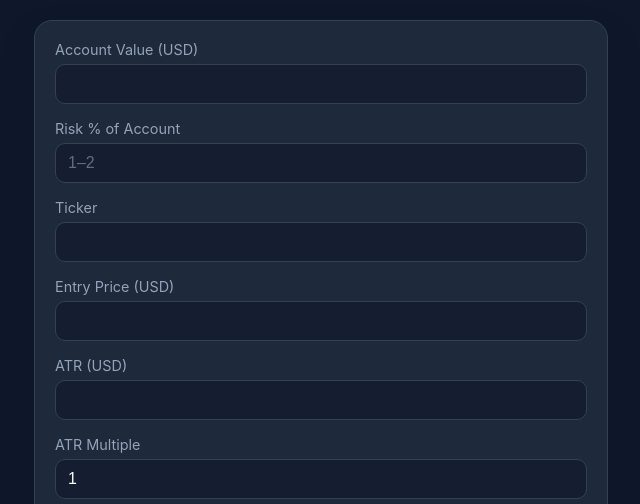
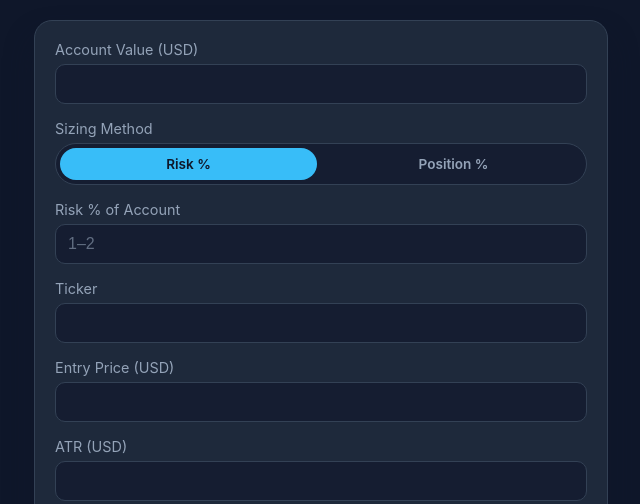
Before and after one commit to Guanghan-Li/ABList, a Flask app: page /position-sizer in a window 1280 px wide. Shown: the part 166-670 px from the top of the page, without its empty margins (22-662 px from the left). Run offline with Flask 3, Linux system fonts and the light colour scheme.

Commit message:
added a way to calculate atr based off of profolio size to get

```diff
--- a/templates/position_sizer_atr.html
+++ b/templates/position_sizer_atr.html
@@ -91,6 +91,40 @@
     }
     input::placeholder { color: rgba(148, 163, 184, 0.6); }
     .inline-toggle { display: flex; align-items: center; gap: 10px; }
+    .segmented {
+      display: flex;
+      gap: 8px;
+      flex-wrap: wrap;
+      background: rgba(15, 23, 42, 0.6);
+      border-radius: 999px;
+      border: 1px solid var(--border);
+      padding: 4px;
+    }
+    .segmented-option {
+      flex: 1;
+      position: relative;
+      text-align: center;
+      font-size: 0.85rem;
+      font-weight: 600;
+      color: var(--muted);
+      cursor: pointer;
+    }
+    .segmented-option span {
+      display: block;
+      padding: 8px 10px;
+      border-radius: 999px;
+      transition: background 0.2s ease, color 0.2s ease;
+    }
+    .segmented-option input {
+      position: absolute;
+      opacity: 0;
+      pointer-events: none;
+    }
+    .segmented-option input:checked + span {
+      background: var(--accent);
+      color: #0f172a;
+    }
+    .mode-field.hidden { display: none; }
     .actions { display: flex; gap: 12px; flex-wrap: wrap; }
     button {
       border: none;
@@ -178,8 +212,25 @@
             <input type="number" id="account_value" min="0" step="0.01" required />
           </div>
           <div class="field">
+            <label>Sizing Method</label>
+            <div class="segmented" id="sizingModeToggle">
+              <label class="segmented-option">
+                <input type="radio" name="sizing_mode" value="risk" checked />
+                <span>Risk %</span>
+              </label>
+              <label class="segmented-option">
+                <input type="radio" name="sizing_mode" value="position" />
+                <span>Position %</span>
+              </label>
+            </div>
+          </div>
+          <div class="field mode-field" id="riskField">
             <label for="risk_pct">Risk % of Account</label>
             <input type="number" id="risk_pct" min="0" step="0.01" placeholder="1–2" required />
+          </div>
+          <div class="field mode-field hidden" id="positionField">
+            <label for="position_pct">Position % of Account</label>
+            <input type="number" id="position_pct" min="0" step="0.01" />
           </div>
           <div class="field">
             <label for="ticker">Ticker</label>
@@ -238,7 +289,7 @@
         <div class="result-row"><span class="result-label">Stop (ATR × <span id="out_atr_mult">1.0</span>)</span><span class="result-value" id="out_stop">$0.0000</span></div>
         <div class="result-row"><span class="result-label">Per-share risk</span><span class="result-value" id="out_psr">$0.0000</span></div>
         <div class="result-row">
-          <span class="result-label">Account risk cap</span>
+          <span class="result-label" id="riskRowLabel">Account risk cap</span>
           <span class="result-value"><span id="out_accrisk">$0.0000</span><span class="pill" id="riskPill">0%</span></span>
         </div>
         <div class="result-row"><span class="result-label">Shares to buy</span><span class="result-value" id="out_shares">0.0000</span></div>
@@ -263,7 +314,10 @@
         </div>
         <details>
           <summary>Formula</summary>
-          <p>shares = (account_value × risk_pct / 100) / (atr_value × atr_multiple + slippage_pct / 100 × entry_price)</p>
+          <p>
+            Risk % mode: shares = (account_value × risk_pct / 100) / (atr_value × atr_multiple + slippage_pct / 100 × entry_price)<br />
+            Position % mode: shares = ((account_value × position_pct / 100) - commission_per_trade) / entry_price
+          </p>
         </details>
       </section>
       <section class="card results" id="atrTargets">
@@ -298,8 +352,28 @@
       const targetsBody = document.getElementById('targetsBody');
       const riskPill = document.getElementById('riskPill');
       const posPill = document.getElementById('posPill');
+      const riskRowLabel = document.getElementById('riskRowLabel');
+      const sizingModeRadios = Array.from(document.querySelectorAll('input[name="sizing_mode"]'));
+      const riskFieldWrap = document.getElementById('riskField');
+      const positionFieldWrap = document.getElementById('positionField');
+      const riskInput = document.getElementById('risk_pct');
+      const positionInput = document.getElementById('position_pct');
 
-      const requiredFields = ['account_value', 'risk_pct', 'ticker', 'entry_price', 'atr_value'];
+      const requiredFields = ['account_value', 'ticker', 'entry_price', 'atr_value'];
+
+      function getSizingMode() {
+        const active = sizingModeRadios.find((radio) => radio.checked);
+        return active ? active.value : 'risk';
+      }
+
+      function updateSizingModeUI() {
+        const mode = getSizingMode();
+        const showPosition = mode === 'position';
+        if (riskFieldWrap) riskFieldWrap.classList.toggle('hidden', showPosition);
+        if (positionFieldWrap) positionFieldWrap.classList.toggle('hidden', !showPosition);
+        if (riskInput) riskInput.required = !showPosition;
+        if (positionInput) positionInput.required = showPosition;
+      }
 
       function parseNumber(id, fallback = NaN) {
         const input = document.getElementById(id);
@@ -344,7 +418,9 @@
 
         const values = {
           account_value: parseNumber('account_value'),
+          sizing_mode: getSizingMode(),
           risk_pct: parseNumber('risk_pct'),
+          position_pct: parseNumber('position_pct'),
           ticker: (document.getElementById('ticker').value || '').trim().toUpperCase(),
           entry_price: parseNumber('entry_price'),
           atr_value: parseNumber('atr_value'),
@@ -371,6 +447,18 @@
           return;
         }
 
+        if (values.sizing_mode === 'risk') {
+          if (!Number.isFinite(values.risk_pct) || values.risk_pct <= 0) {
+            showError('Please enter a valid risk percentage.');
+            return;
+          }
+        } else {
+          if (!Number.isFinite(values.position_pct) || values.position_pct <= 0) {
+            showError('Please enter a valid position percentage.');
+            return;
+          }
+        }
+
         const stop_distance = values.atr_value * values.atr_multiple;
         const stop_price = values.entry_price - stop_distance;
         const per_share_risk = stop_distance + (values.slippage_pct / 100) * values.entry_price;
@@ -379,8 +467,22 @@
           return;
         }
 
-        const account_risk_usd = values.account_value * (values.risk_pct / 100);
-        let raw_shares = account_risk_usd / per_share_risk;
+        let sizing_budget_usd;
+        let raw_shares;
+
+        if (values.sizing_mode === 'risk') {
+          sizing_budget_usd = values.account_value * (values.risk_pct / 100);
+          raw_shares = sizing_budget_usd / per_share_risk;
+        } else {
+          sizing_budget_usd = values.account_value * (values.position_pct / 100);
+          const spendable = sizing_budget_usd - values.commission_per_trade;
+          if (spendable <= 0) {
+            showError('Position size is too small after commission. Increase your position %.');
+            return;
+          }
+          raw_shares = spendable / values.entry_price;
+        }
+
         let shares = values.allow_fractional ? raw_shares : Math.floor(raw_shares);
         if (!Number.isFinite(shares) || shares <= 0) {
           showError('Calculated share size is invalid. Adjust your inputs.');
@@ -412,8 +514,12 @@
         setText('out_atr_mult', formatNum(values.atr_multiple));
         setText('out_stop', formatUSD(stop_price));
         setText('out_psr', formatUSD(per_share_risk));
-        setText('out_accrisk', formatUSD(account_risk_usd));
-        riskPill.textContent = `${values.risk_pct.toFixed(2)}%`;
+        if (riskRowLabel) {
+          riskRowLabel.textContent = values.sizing_mode === 'risk' ? 'Account risk cap' : 'Position allocation';
+        }
+        const selectedPct = values.sizing_mode === 'risk' ? values.risk_pct : values.position_pct;
+        setText('out_accrisk', formatUSD(sizing_budget_usd));
+        riskPill.textContent = `${selectedPct.toFixed(2)}%`;
         setText('out_shares', formatNum(shares));
         setText('out_poscost', formatUSD(position_cost));
         posPill.textContent = `${portfolio_pct_used.toFixed(2)}%`;
@@ -421,8 +527,14 @@
 
         const notes = [];
         if (stop_price <= 0) notes.push('Stop price ≤ 0 — check inputs.');
-        if (!values.allow_fractional && shares < 1) notes.push('Share count < 1 without fractional shares — increase risk % or choose cheaper ticker.');
-        if (capped && risk_usd < account_risk_usd) notes.push('Capped by max position % — total risk is below account risk cap.');
+        if (!values.allow_fractional && shares < 1) notes.push('Share count < 1 without fractional shares — increase sizing % or choose cheaper ticker.');
+        if (capped) {
+          notes.push(
+            values.sizing_mode === 'risk'
+              ? 'Capped by max position % — total risk is below account risk cap.'
+              : 'Capped by max position % — allocation trimmed to the max allowed.'
+          );
+        }
         notesEl.textContent = notes.join(' ');
 
         if (values.targets.length) {
@@ -464,6 +576,10 @@
 
       function handleReset() {
         form.reset();
+        sizingModeRadios.forEach((radio) => {
+          radio.checked = radio.value === 'risk';
+        });
+        updateSizingModeUI();
         document.getElementById('atr_multiple').value = '1';
         document.getElementById('slippage_pct').value = '0';
         document.getElementById('commission_per_trade').value = '0';
@@ -476,6 +592,11 @@
         resultsCard.classList.remove('show');
       }
 
+      sizingModeRadios.forEach((radio) => {
+        radio.addEventListener('change', updateSizingModeUI);
+      });
+      updateSizingModeUI();
+
       form.addEventListener('submit', handleSubmit);
       resetBtn.addEventListener('click', handleReset);
     })();
```
